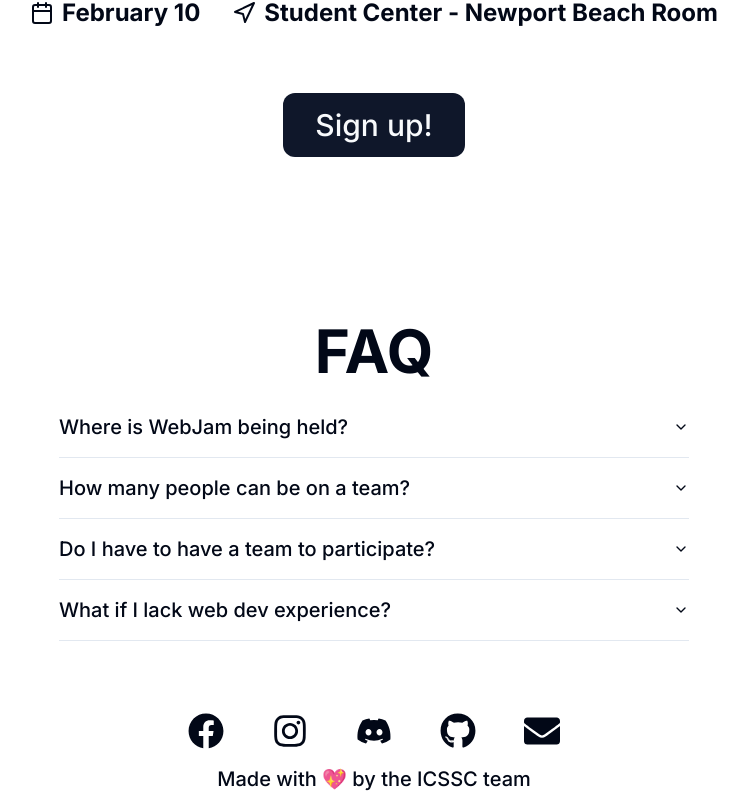
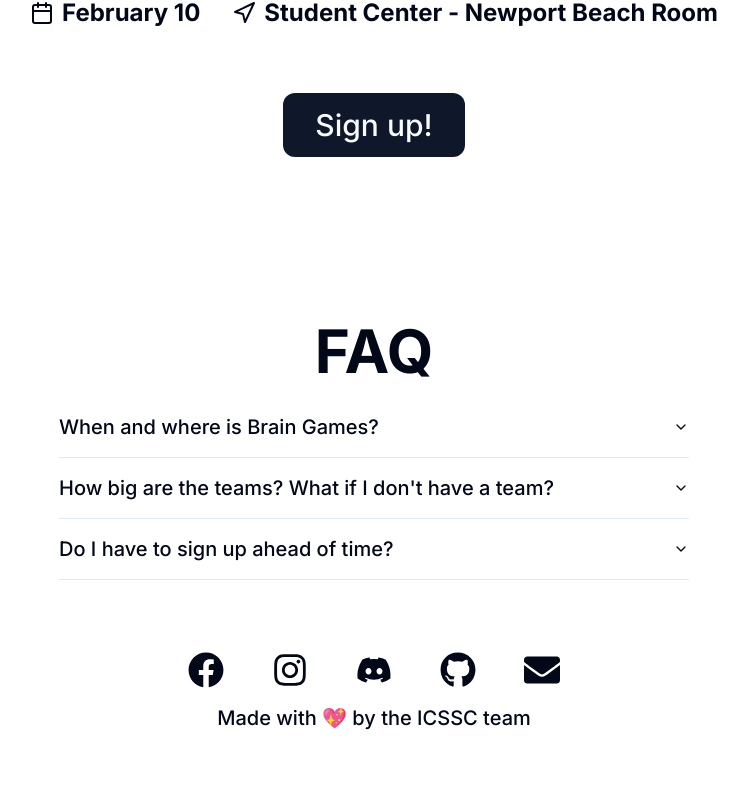
Before and after one commit to icssc/brain-games-2024, a Next.js app: page / in a window 1280 px wide. Shown: the part 479-1280 px from the top of the page, without its empty margins (266-1014 px from the left). After the commit the page ends 1219 px from the top, so only its background shows below. Built offline with nearby package versions, Linux system fonts and the light colour scheme.

Commit message:
chore: update faq

```diff
--- a/src/components/Faq.tsx
+++ b/src/components/Faq.tsx
@@ -12,23 +12,19 @@ type Faq_Data = {
 
 const FAQ_DATA: Faq_Data[] = [
     {
-        title: "Where is WebJam being held?",
+        title: "When and where is Brain Games?",
         content:
-            "WebJam is being held in-person at Donald Bren Hall, consisting of events/workshops and ceremonies. Each day takes place in a different room, be sure to look at the schedule!",
+            "Brain Games will be from 11am-4:30pm on Saturday, February 10, 2024, in the Student Center (Emerald Bay).",
     },
     {
-        title: "How many people can be on a team?",
-        content: "Up to 4 people can be part of a single team.",
+        title: "How big are the teams? What if I don't have a team?",
+        content:
+            "Brain Games events are designed for teams of 2-4 people (we recommend 4), but don't worry! If you don't have a team yet, just mark that when you sign up and we'll match you with one :).",
     },
     {
-        title: "Do I have to have a team to participate?",
+        title: "Do I have to sign up ahead of time?",
         content:
-            "No. We will have team matching during the event itself, or you can come with a team or solo. Whatever works for you!",
-    },
-    {
-        title: "What if I lack web dev experience?",
-        content:
-            "Many ICS clubs will be hosting workshops throughout the week to assist participants get started with web development.",
+            "Due to capacity limitations, all teams must register ahead of time. Our capacity is limited to 30 teams, and teams will be given spots on a first-come, first-serve basis. Any teams that register after that will be put on a waitlist and we’ll contact your team by email if a spot opens up.",
     },
 ];
 
```
